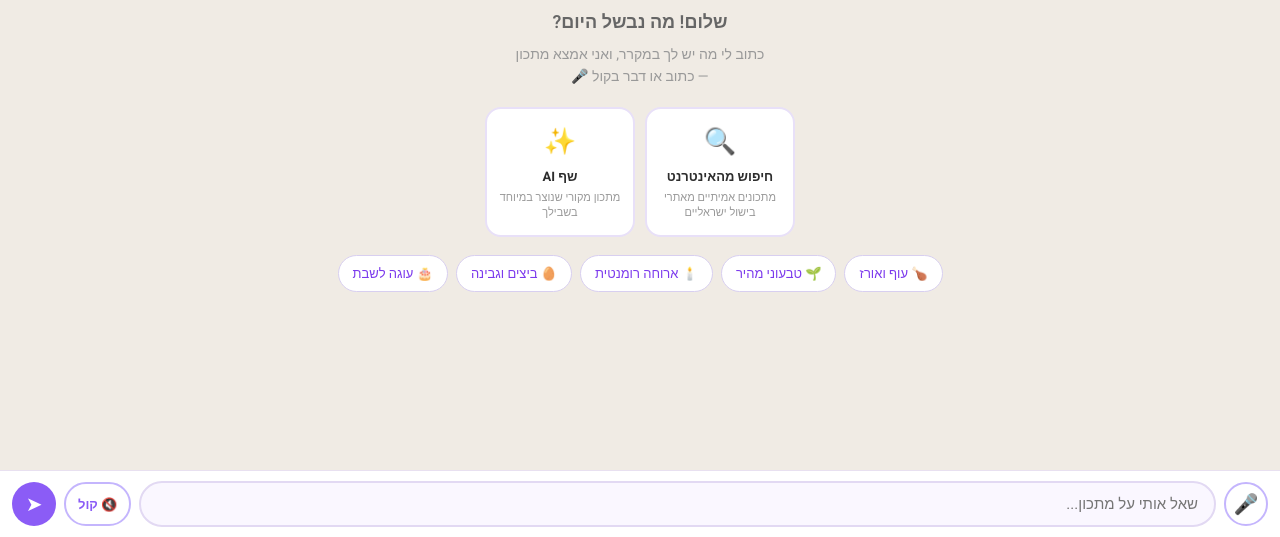
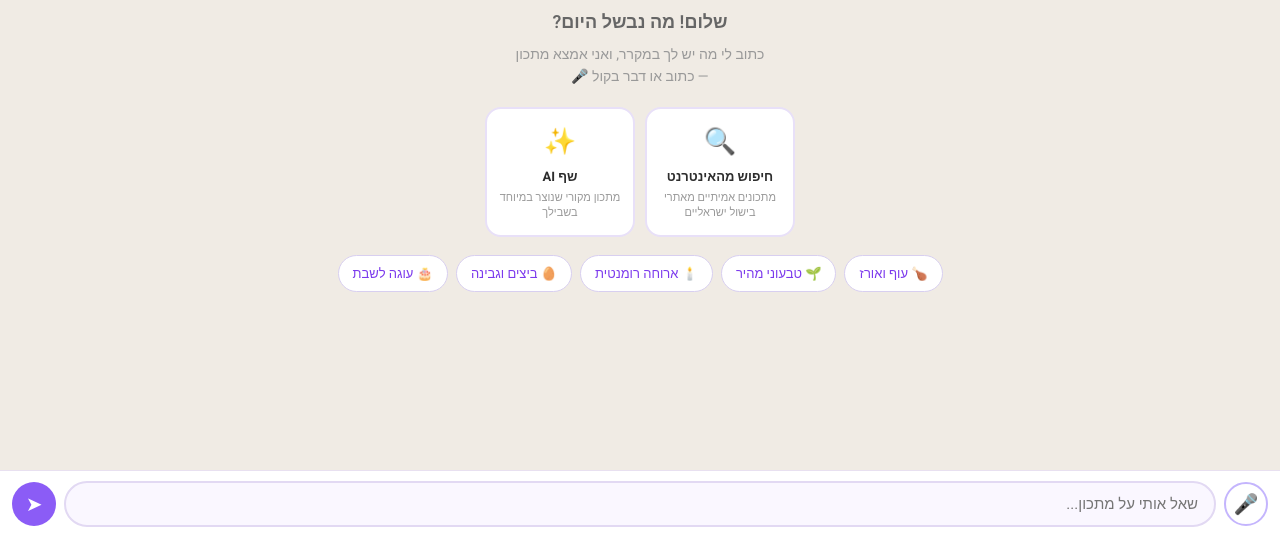
Before and after one commit to toolkops-bit/COOKIT, a website: page public/index.html in a window 1280 px wide. Shown: the part 263-800 px from the top of the page. Drawn offline with Linux system fonts and the light colour scheme.

Commit message:
Remove voice btn from inputBar to fix overflow

```diff
--- a/public/index.html
+++ b/public/index.html
@@ -427,7 +427,6 @@
 <div id="inputBar">
   <button class="btn-mic" id="btnMic" onclick="toggleVoice()">🎤</button>
   <input type="text" id="msgInput" placeholder="שאל אותי על מתכון..." autocomplete="off" />
-  <button class="btn-voice-out" id="btnVoiceOut" onclick="toggleVoiceMode()">🔇 קול</button>
   <button class="btn-send" onclick="sendMessage()">➤</button>
 </div>
 
```
